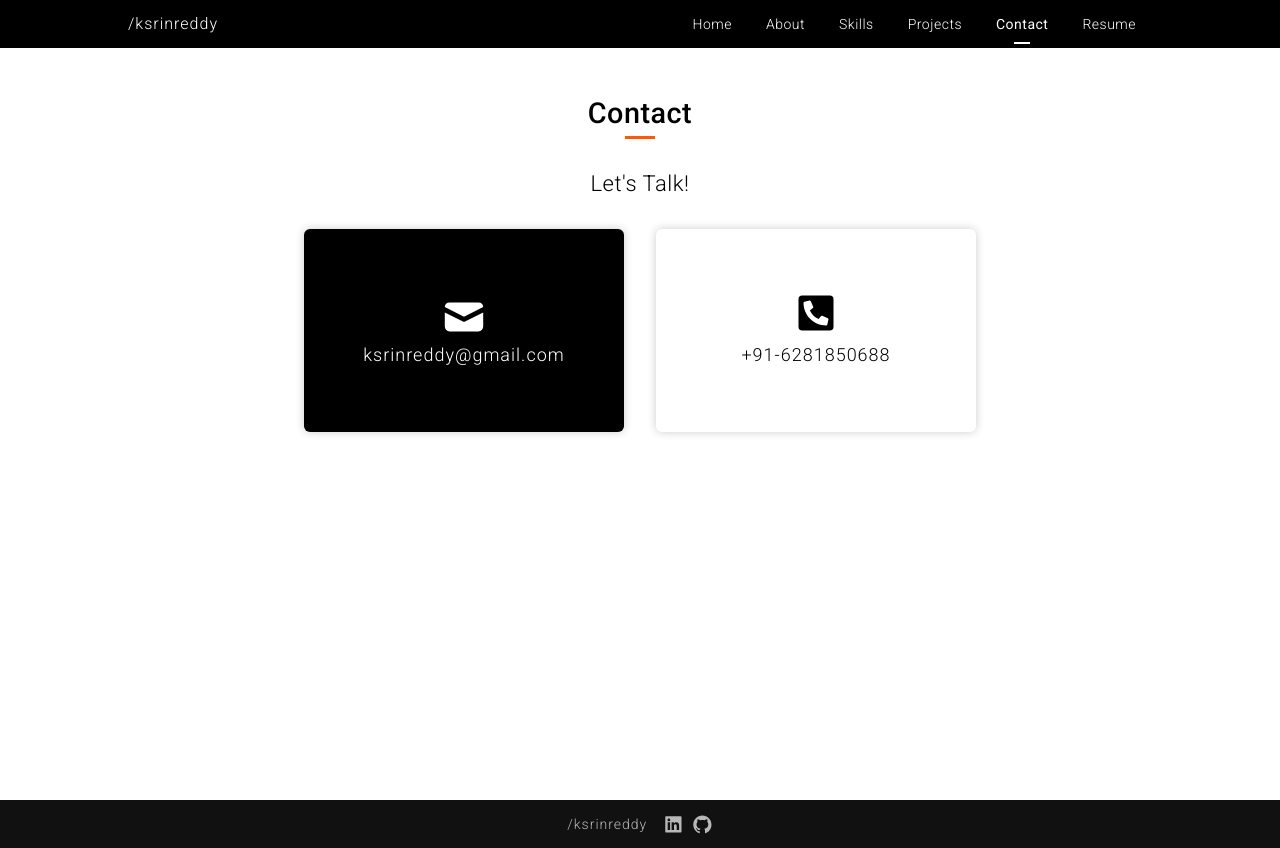
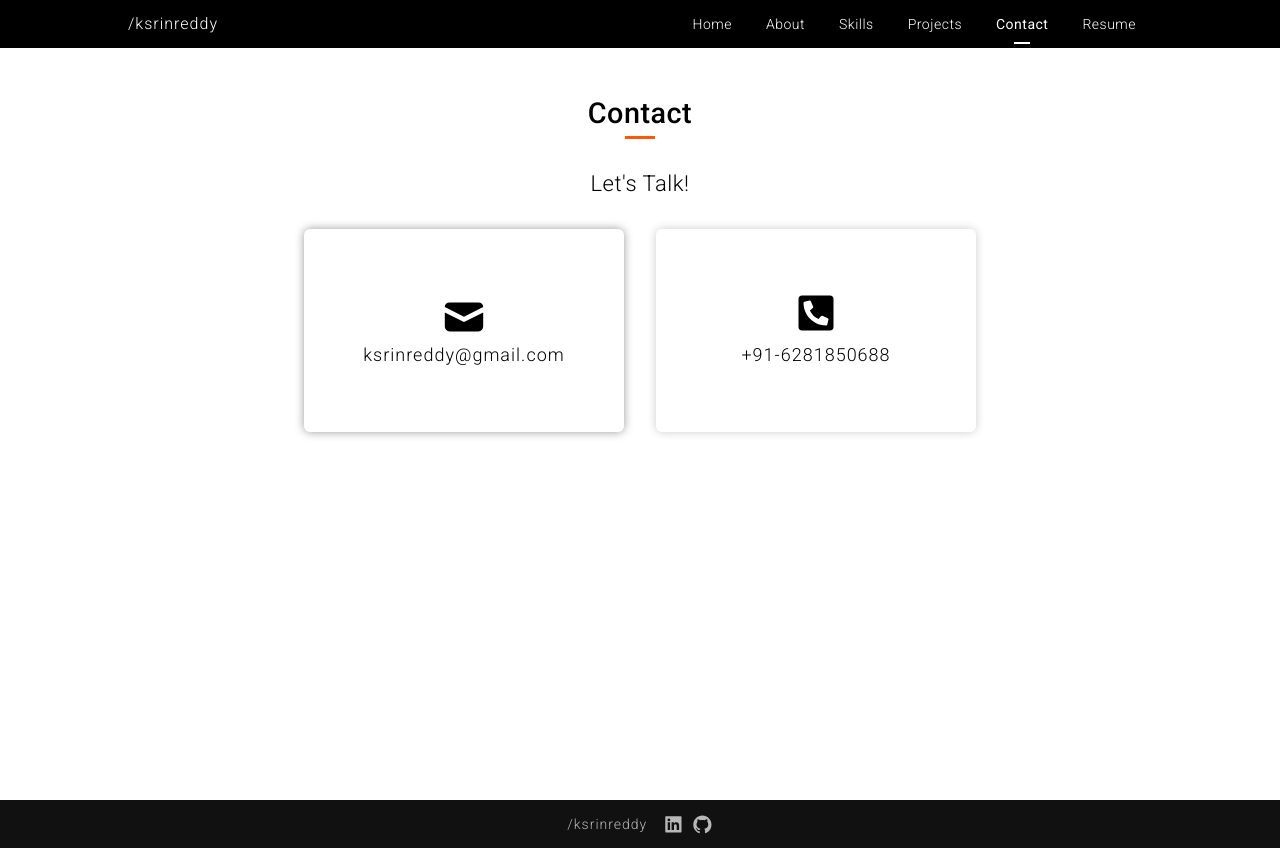
Before and after one commit to ksrinreddy/portfolio, a React (Create React App) app: page /contact in a window 1280 px wide. In both pictures the pointer is over the element "ksrinreddy@gmail.com". Built offline with nearby package versions, Linux system fonts and the light colour scheme.

Commit message:
render updated styles in index.css

```diff
--- a/src/styles/css/index.css
+++ b/src/styles/css/index.css
@@ -811,11 +811,7 @@ p {
   }
 }
 .contact__card:hover {
-  background: #000;
-  color: #fff;
-}
-.contact__card:hover a {
-  color: #fff;
+  box-shadow: 0 0 0.625rem rgba(0, 0, 0, 0.4);
 }
 .contact__card a {
   color: #000;
@@ -823,6 +819,11 @@ p {
   font-weight: 300;
   font-size: 1.125rem;
   text-align: center;
+}
+.contact__card a:hover {
+  text-decoration: underline;
+  text-decoration-thickness: 0.03125rem;
+  text-underline-offset: 0.25rem;
 }
 .contact__card .email-icon {
   font-size: 48px;
@@ -847,24 +848,26 @@ p {
 }
 .error__wrapper {
   width: min(80vw, 21.875rem);
+  min-height: 12.5rem;
   margin-inline: auto;
   background: #fff;
-  padding-block: 2rem;
-  padding-inline: 2rem;
+  padding: 1rem;
   border-radius: 0.375rem;
   display: flex;
   flex-direction: column;
   align-items: center;
+  justify-content: center;
+  gap: 1.5rem;
 }
 .error__message {
   color: #000;
   text-align: center;
   letter-spacing: 0.03125rem;
-  margin-bottom: 4rem;
 }
 .error__home-link-btn {
   background: #000;
   color: #fff;
+  font-size: 0.90625rem;
   font-weight: 300;
   padding-block: 0.3rem;
   padding-inline: 1.2rem;
```
Also changed, not shown: 1 other file (tests, documents, lock files or other folders).
